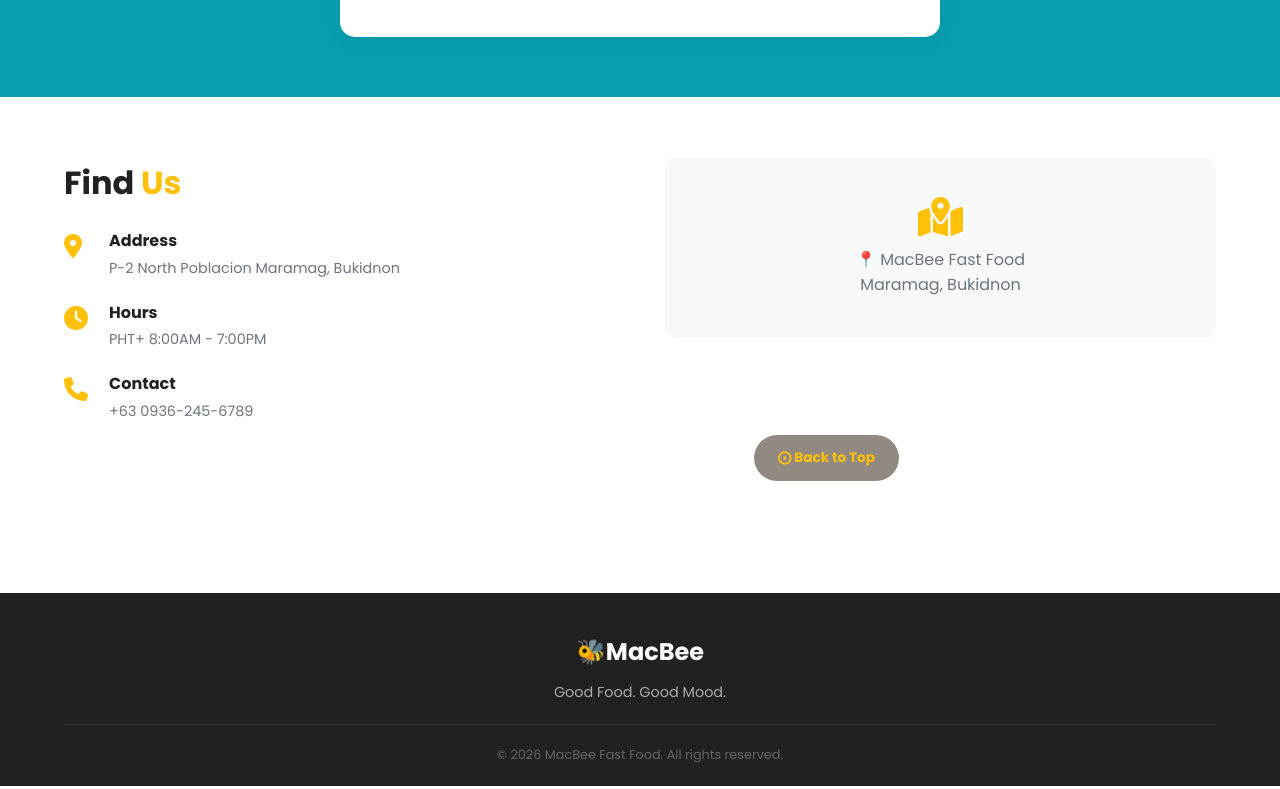
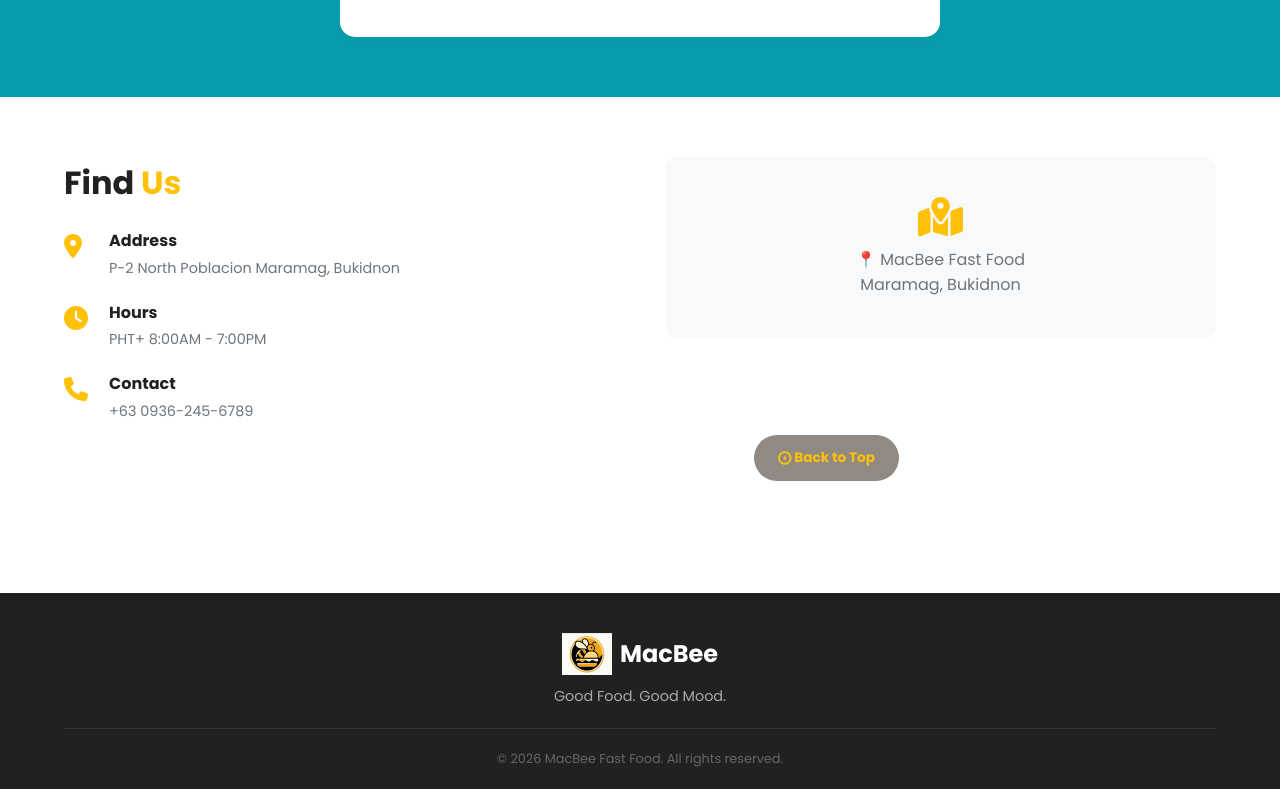
Before and after one commit to jamesvincentjacob083-web/Jacob-MacBee-1, a plain HTML site: page index.html in a window 1280 px wide. Shown: the part 3334-4123 px from the top of the page. Drawn offline with Linux system fonts and the light colour scheme.

Commit message:
footer brand changes

```diff
--- a/css/style.css
+++ b/css/style.css
@@ -546,9 +546,19 @@ button[type="submit"] {
 }
 
 .footer-brand {
+  display: flex;
+  justify-content: center;
+  align-items: center;
+  gap: 8px;
+  text-align: center;
   font-size: 1.5rem;
   font-weight: 800;
   margin-bottom: 10px;
+}
+
+.footer-brand img {
+  max-width: 50px;
+  height: auto;
 }
 
 .footer-brand span {
--- a/index.html
+++ b/index.html
@@ -296,7 +296,10 @@
 
         <footer class="footer">
             <div class="container">
-                <div class="footer-brand">🐝<strong>MacBee</strong></div>
+                <div class="footer-brand">
+                    <img src="images/logo.png" alt="MacBee Logo">
+                    <strong>MacBee</strong>
+                </div>
                 <p>Good Food. Good Mood.</p>
                 <div class="copyright">© 2026 MacBee Fast Food. All rights reserved.</div>
             </div>
```
